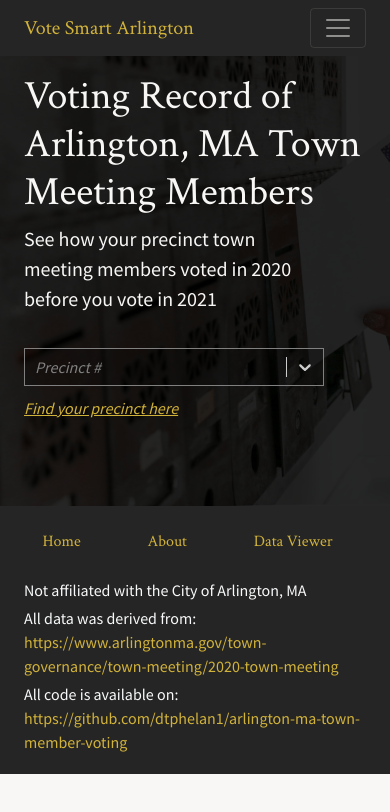
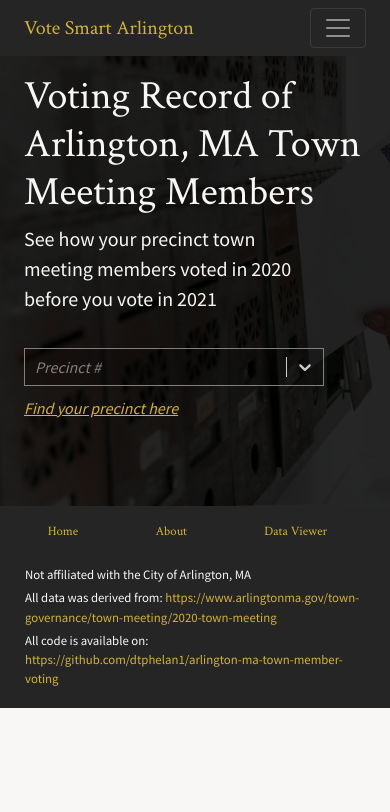
Before and after one commit to Dtphelan1/arlington-ma-town-member-voting, a React (Create React App) app in the folder front-end/: page /data in a window 390 px wide. Shown: the top 812 px of the page. Built offline with nearby package versions, Linux system fonts and the light colour scheme.

Commit message:
Better footer styling

```diff
--- a/front-end/src/styles/footer.scss
+++ b/front-end/src/styles/footer.scss
@@ -2,16 +2,29 @@
 
 footer {
   background: $dark-transparent;
-  padding: 1rem 0;
+  font-size: 0.8rem;
+  padding: 0.5rem 0;
 
   .nav {
     font-family: $headings-font-family;
-    margin-bottom: 1rem;
   }
+
   a {
     color: $primary;
   }
   p {
     margin-bottom: 0.25rem;
   }
+  #footer-disclaimers {
+    padding: 0.5rem 1rem;
+  }
 }
+
+@media (max-width: 768px) {
+  footer {
+    padding: 0.5rem 0;
+    .nav {
+      margin-bottom: 0.5rem;
+    }
+  }
+}
```
